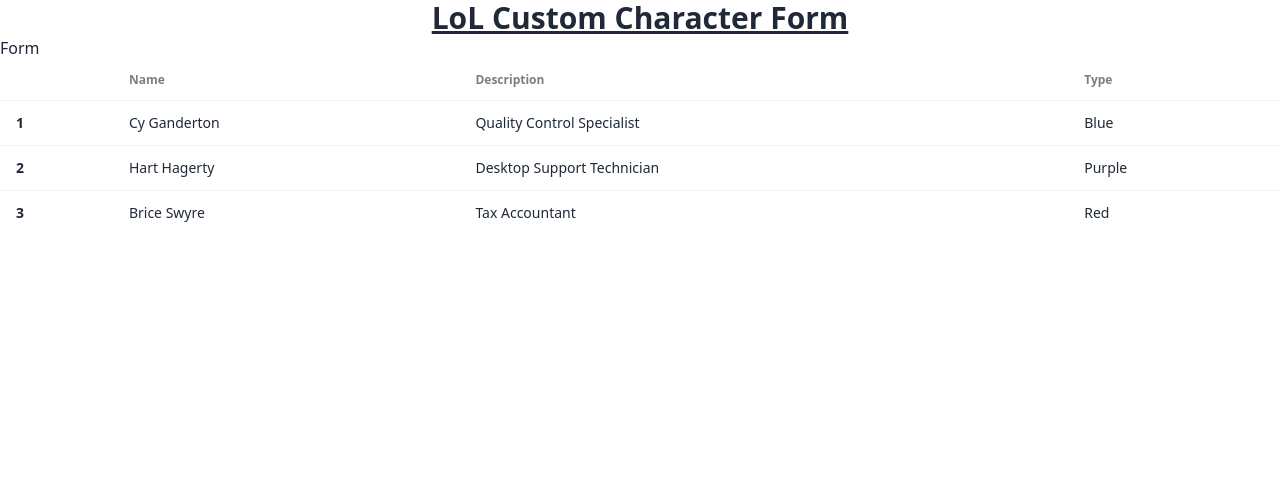
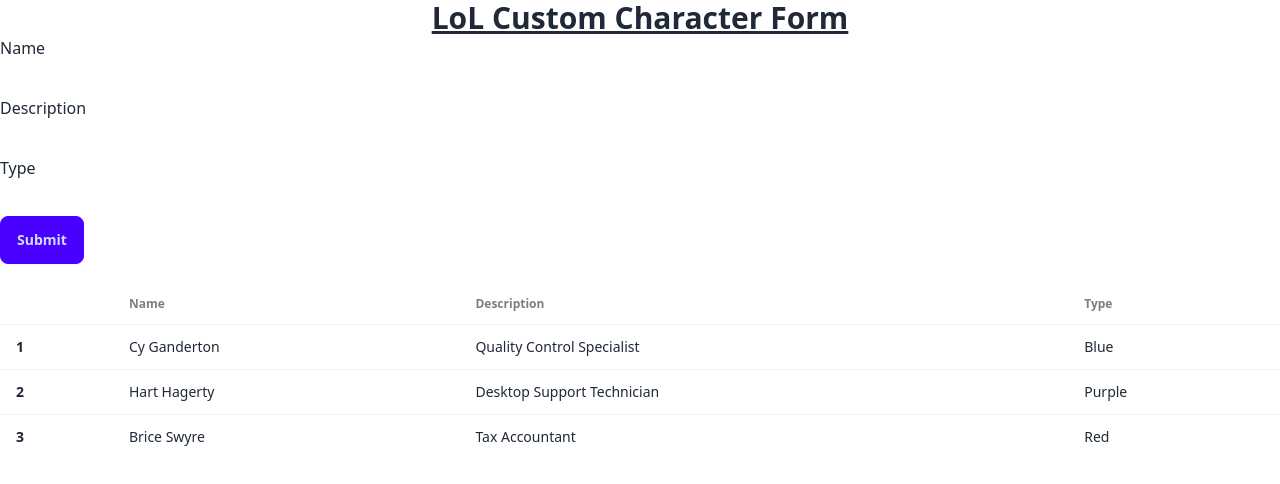
Before and after one commit to MarcosPerez16/LoL-Custom-Character-Form, a React (Vite) app: page / in a window 1280 px wide. Shown: the top 484 px of the page. Built offline with nearby package versions, Linux system fonts and the light colour scheme.

Commit message:
installed zod/zodresolver to use with react hook form. installed bootstrap. Created form using zod and customized error messages

```diff
--- a/package.json
+++ b/package.json
@@ -10,9 +10,12 @@
     "preview": "vite preview"
   },
   "dependencies": {
+    "@hookform/resolvers": "^3.9.0",
+    "bootstrap": "^5.3.3",
     "react": "^18.3.1",
     "react-dom": "^18.3.1",
-    "react-hook-form": "^7.52.1"
+    "react-hook-form": "^7.52.1",
+    "zod": "^3.23.8"
   },
   "devDependencies": {
     "@types/react": "^18.3.3",
--- a/src/components/Filter.tsx
+++ b/src/components/Filter.tsx
@@ -1,10 +1,84 @@
 // imports here
+import { z } from 'zod';
+import { useForm } from 'react-hook-form';
+import { zodResolver } from '@hookform/resolvers/zod';
+
+interface FormData {
+  name: string;
+  description: string;
+  type: string;
+}
+
+//creating zod schema
+const schema = z.object({
+  name: z
+    .string()
+    .min(3, { message: 'Field must contain at least 3 characters' })
+    .max(50),
+  description: z
+    .string()
+    .min(20, { message: 'Field must contain at least 20 characters.' })
+    .max(50),
+  type: z.string().min(3).max(50),
+});
+
+const onSubmit = (data: FormData) => console.log(data);
+
 const Filter = () => {
   // logic here
+
+  const {
+    register,
+    handleSubmit,
+    formState: { errors },
+  } = useForm<FormData>({
+    resolver: zodResolver(schema),
+  });
+
   return (
-    <>
-      <h1>Form</h1>
-    </>
+    <form onSubmit={handleSubmit(onSubmit)}>
+      <div className='mb-3'>
+        <label htmlFor='name' className='form-label'>
+          Name
+        </label>
+        <input
+          {...register('name')}
+          id='name'
+          type='text'
+          className='form-control'
+        />
+        {errors.name && <p className='text-red-600'>{errors.name.message}</p>}
+      </div>
+      <div className='mb-3'>
+        <label htmlFor='description' className='form-label'>
+          Description
+        </label>
+        <input
+          {...register('description')}
+          id='description'
+          type='text'
+          className='form-control'
+        />
+        {errors.description && (
+          <p className='text-red-600'>{errors.description.message}</p>
+        )}
+      </div>
+      <div className='mb-3'>
+        {/* i will have to create a data file to store the types in and then
+        map over so it can be a drop down menu instead of just typing in the input
+        */}
+        <label htmlFor='type'>Type</label>
+        <input
+          {...register('type')}
+          id='type'
+          type='text'
+          className='form-control'
+        />
+      </div>
+      <button className='btn btn-primary mb-5' type='submit'>
+        Submit
+      </button>
+    </form>
   );
 };
 
```
Also changed, not shown: 1 other file (tests, documents, lock files or other folders).
